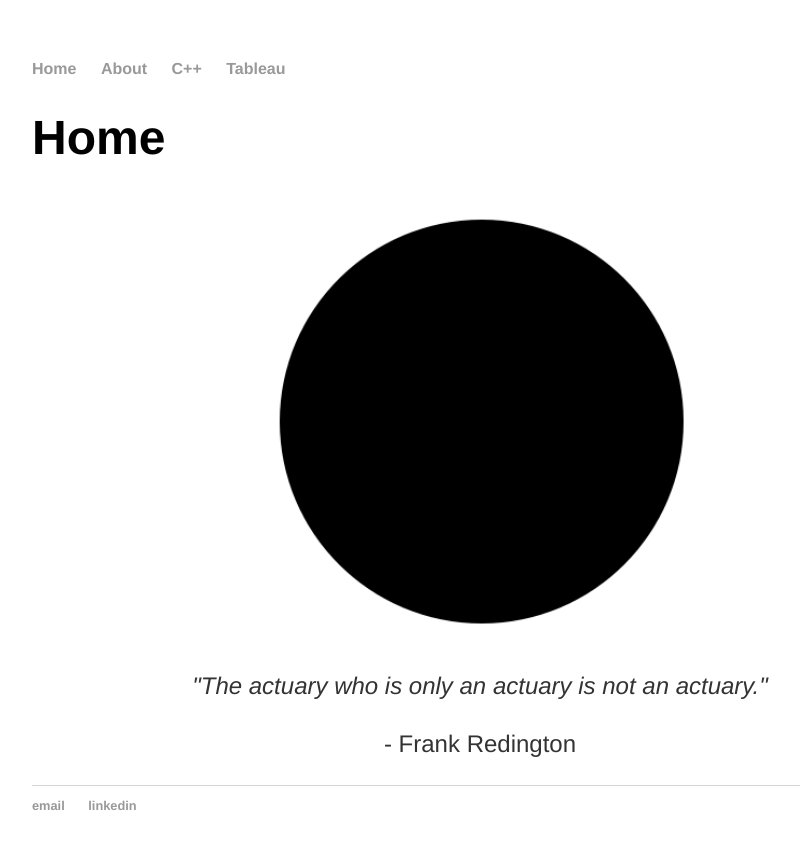
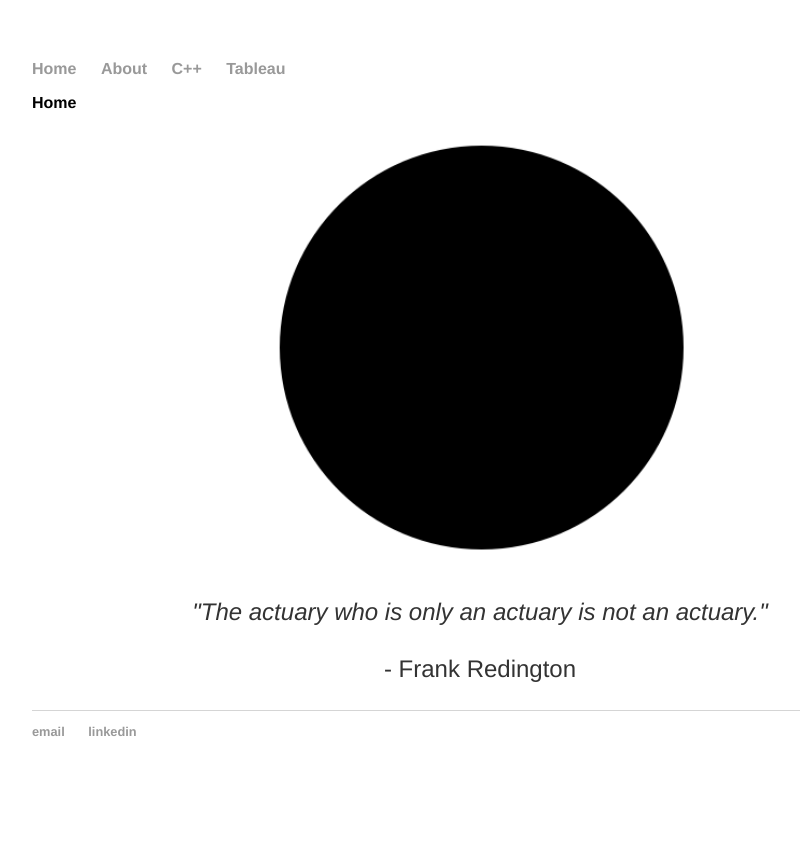
Before and after one commit to cchanzl/Lock-Screen, a Jekyll site: the page built from index.html, in a window 1280 px wide. Shown: the top 849 px of the page, without its empty margins (160-960 px from the left). Built offline with Jekyll 4.4.1, drawn with Linux system fonts in a browser that asks for light colours.

Commit message:
Update main.css

```diff
--- a/css/main.css
+++ b/css/main.css
@@ -28,6 +28,13 @@ h1 {
     font-size: 3em;
     font-family:'Helvetica', 'Arial', 'Sans-Serif';
 }
+
+h1 {
+    top-margin: 1.0em;
+    font-size: 1.0em;
+    font-family:'Helvetica', 'Arial', 'Sans-Serif';
+}
+
 
 p {
     font-size: 1.5em;
```
